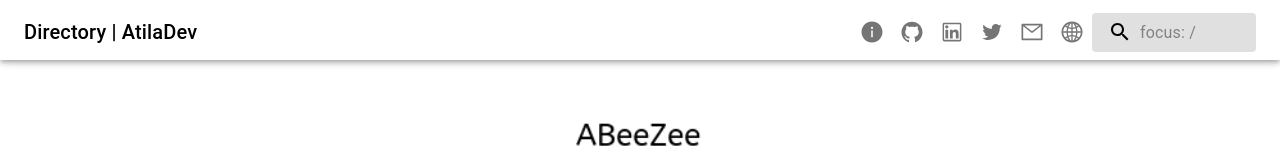
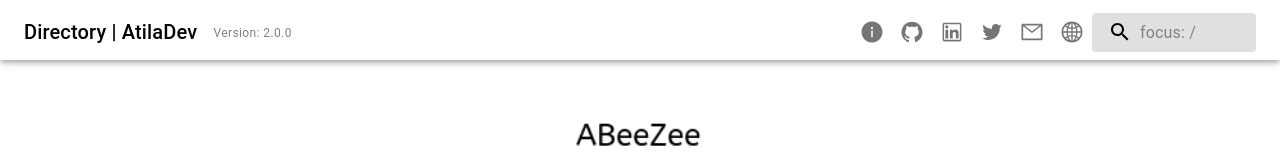
Before and after one commit to AtilaDev/Directory2, a Next.js app: page / in a window 1280 px wide. Shown: the top 160 px of the page. Built offline with nearby package versions, Linux system fonts and the light colour scheme.

Commit message:
version 2 done

```diff
--- a/components/ui/Navbar.tsx
+++ b/components/ui/Navbar.tsx
@@ -14,6 +14,7 @@ import SearchIcon from '@mui/icons-material/Search';
 import { NavbarTopItems } from './NavbarTopItems';
 import { Search, SearchIconWrapper, StyledInputBase } from './WrapperSearchBar';
 import { SideMenu } from './SideMenu';
+import { version } from '../../package.json';
 
 interface Props {
   onChange?: (value: ChangeEvent<HTMLInputElement>) => void;
@@ -57,6 +58,12 @@ export const Navbar = ({ onChange }: Props) => {
           </Link>
         </NextLink>
 
+        <Box sx={{ display: { xs: 'none', sm: 'inline' } }} ml={2}>
+          <Typography variant='caption' color='gray'>
+            Version: {version}
+          </Typography>
+        </Box>
+
         <Box flex={1} />
 
         <NavbarTopItems />
--- a/components/ui/SideMenu.tsx
+++ b/components/ui/SideMenu.tsx
@@ -17,6 +17,7 @@ import {
 } from 'react-icons/ai';
 import * as externalLinks from '../../utils';
 import Typography from '@mui/material/Typography';
+import { version } from '../../package.json';
 
 interface Props {
   open: boolean;
@@ -73,6 +74,14 @@ export const SideMenu = ({ open, onClose }: Props) => {
             </ListItemIcon>
             <ListItemText primary={'Personal Website'} />
           </ListItem>
+
+          <Divider variant='middle' sx={{ mt: 1 }} />
+
+          <ListItem>
+            <Typography variant='caption' color='gray'>
+              Version: {version}
+            </Typography>
+          </ListItem>
         </List>
       </Box>
     </Drawer>
--- a/package.json
+++ b/package.json
@@ -1,6 +1,6 @@
 {
   "name": "directory",
-  "version": "0.1.0",
+  "version": "2.0.0",
   "private": true,
   "scripts": {
     "dev": "next dev",
```
